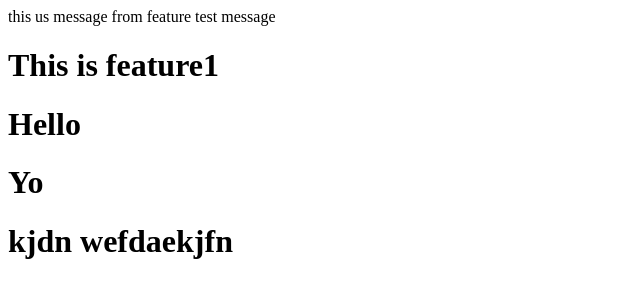
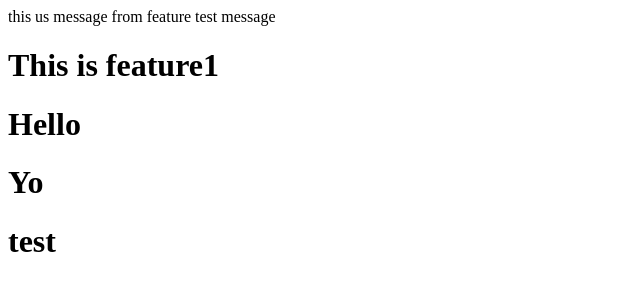
Before and after one commit to mohitagrawal90/localrepo, a plain HTML site: page index.html in a window 1280 px wide. Shown: the whole page, without its empty margins (0-640 px from the left). Drawn offline with Linux system fonts and the light colour scheme.

Commit message:
Update index.html

```diff
--- a/index.html
+++ b/index.html
@@ -2,4 +2,4 @@ this us message from feature test message
 <h1>This is feature1</h1>
 <h1>Hello</h1>
 <h1>Yo</h1>
-<h1>kjdn wefdaekjfn</h1>
+<h1>test</h1>
```
